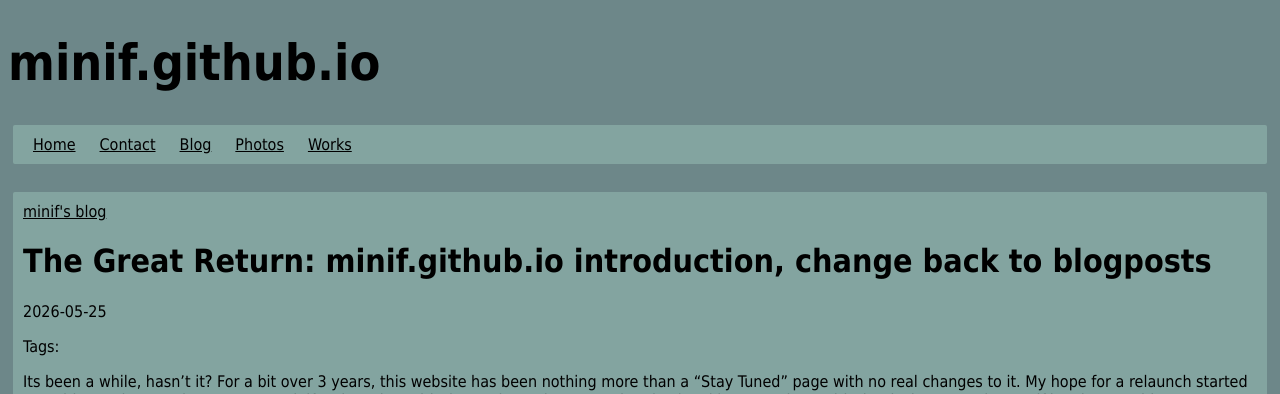
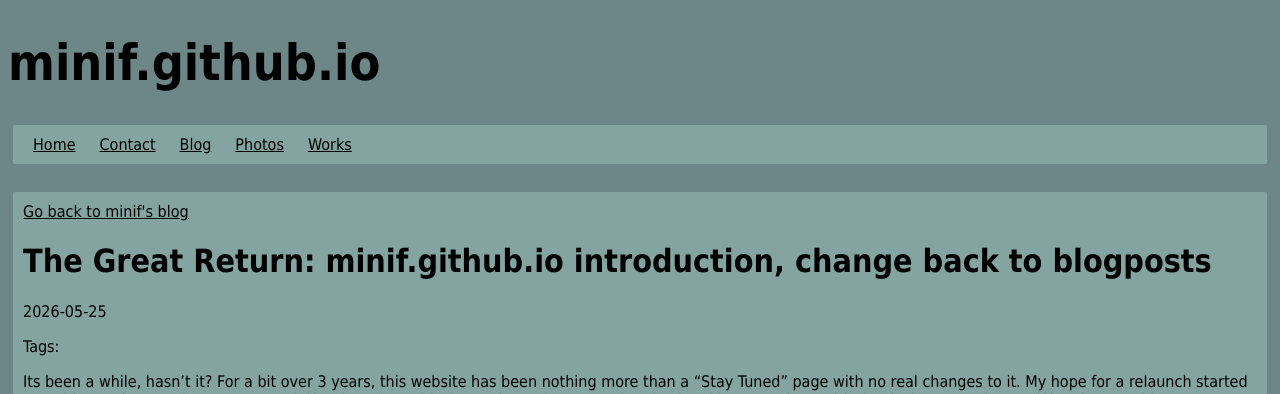
Before and after one commit to minif/minif.github.io, a Jekyll site: the page built from _posts/2026-05-25-the great return.md, in a window 1280 px wide. Shown: the top 394 px of the page. Built offline with Jekyll 4.4.1, drawn with Linux system fonts in a browser that asks for light colours.

Commit message:
Update minif-blog.html

```diff
--- a/_layouts/minif-blog.html
+++ b/_layouts/minif-blog.html
@@ -1,7 +1,7 @@
 ---
 layout: minif-default
 ---
-<a href="/blog.html">minif's blog</a>
+<a href="/blog.html">Go back to minif's blog</a>
 <h1>{{ page.title }}</h1>
 <p>{{ page.date | date: "%Y-%m-%d" }}</p>
 <p>Tags: {{ page.tags }}</p>
```
